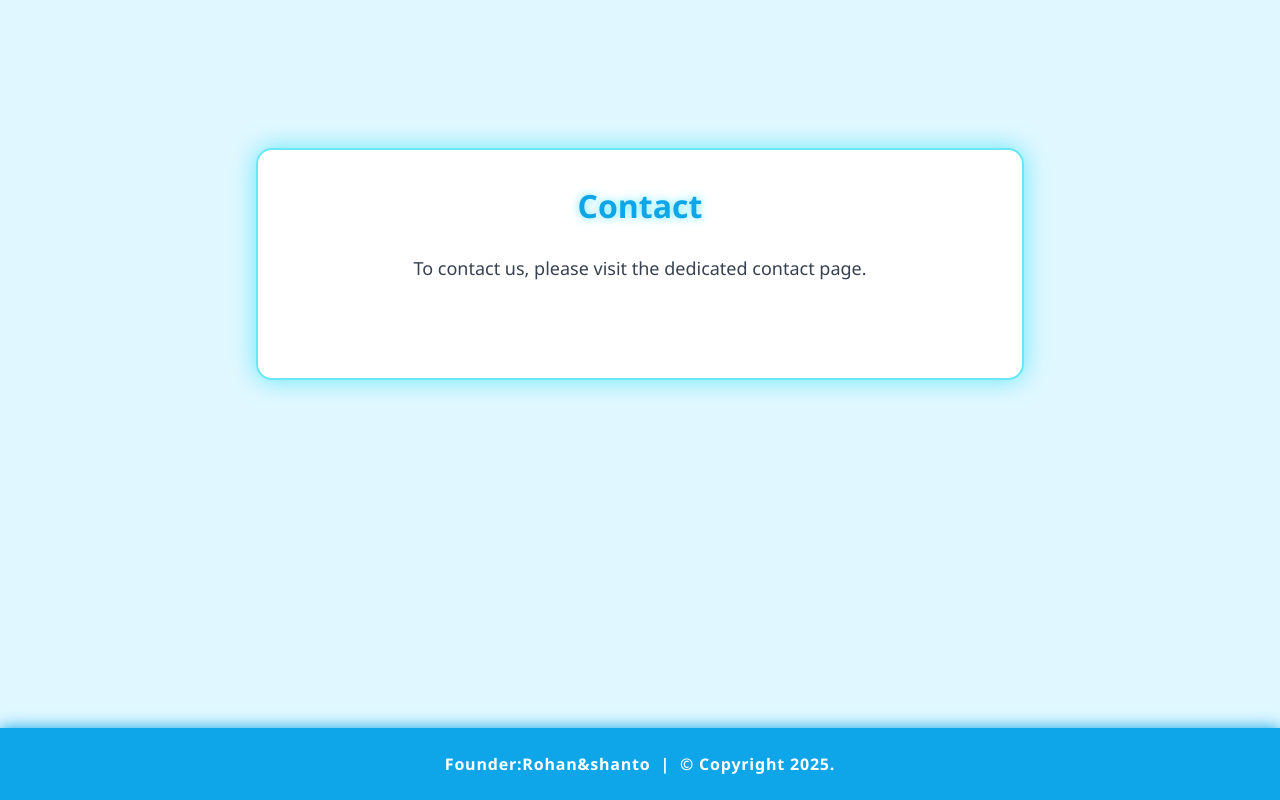
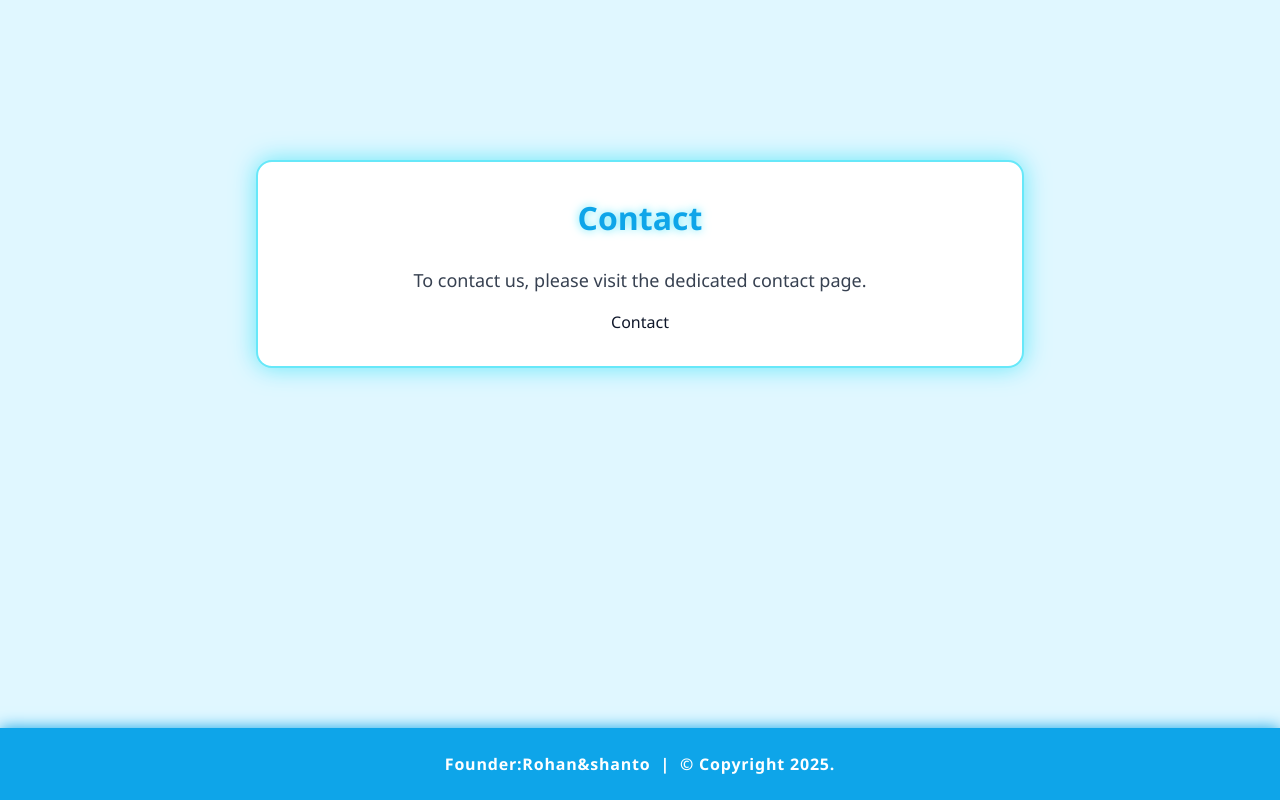
Before and after one commit to phymathcare/PhyMath-Care, a plain HTML site: page index.html in a window 1280 px wide. Shown: the part 3448-4248 px from the top of the page. Drawn offline with nearby package versions, Linux system fonts and the light colour scheme.

Commit message:
Update index.html

```diff
--- a/index.html
+++ b/index.html
@@ -269,9 +269,7 @@
   <div class="glow-box p-8 rounded-2xl max-w-3xl w-full text-center">
     <h3 class="section-title">Contact</h3>
     <p class="text-gray-700 text-lg mb-4">To contact us, please visit the dedicated contact page.</p>
-
-    <a href="Contact.html" class="inline-block bg-primary text-white px-6 py-3 rounded-full hover:bg-opacity-80 transition duration-300">
-      Go to Contact Page
+    <a href="Contact.html">Contact</a>
     </a>
   </div>
 </section>
```
